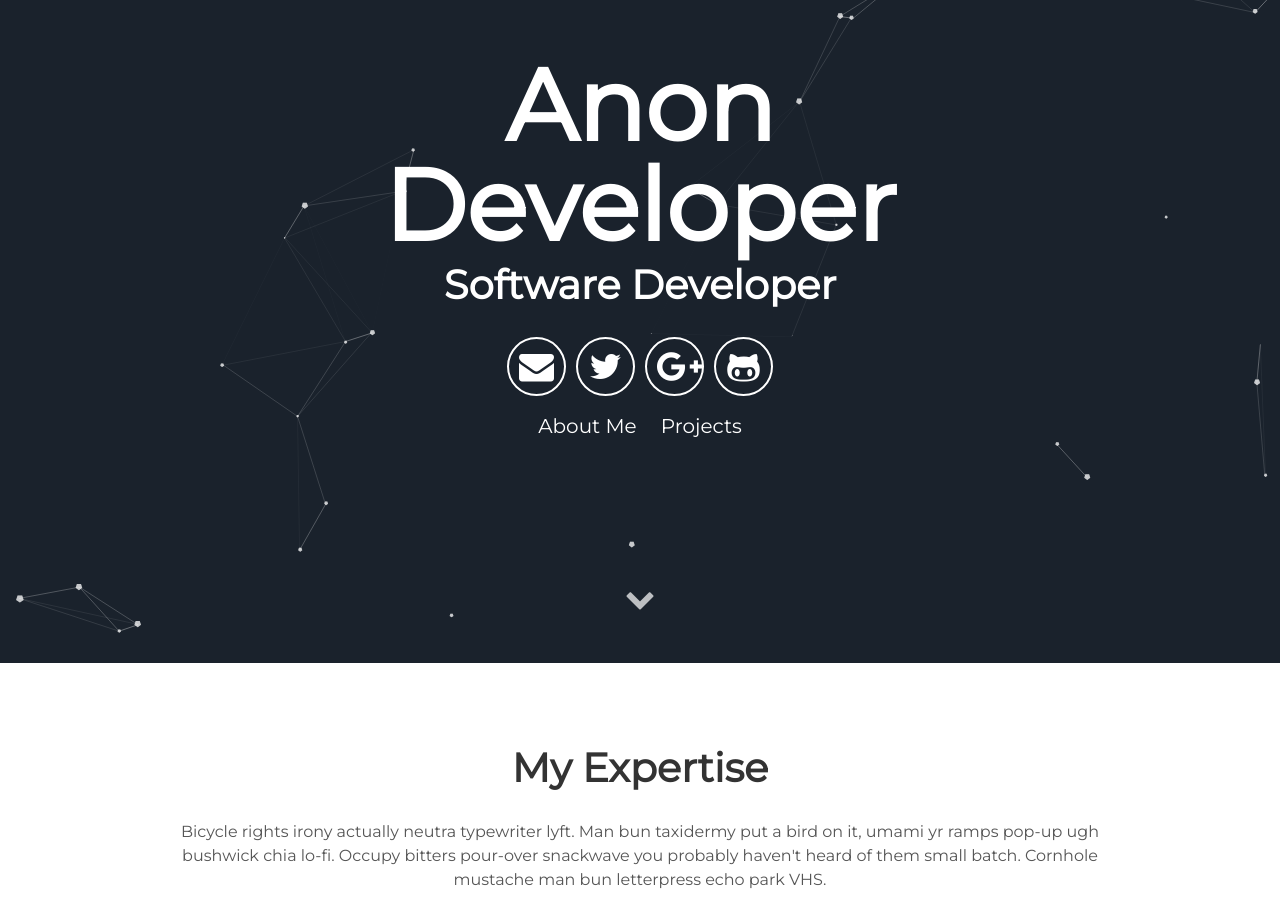
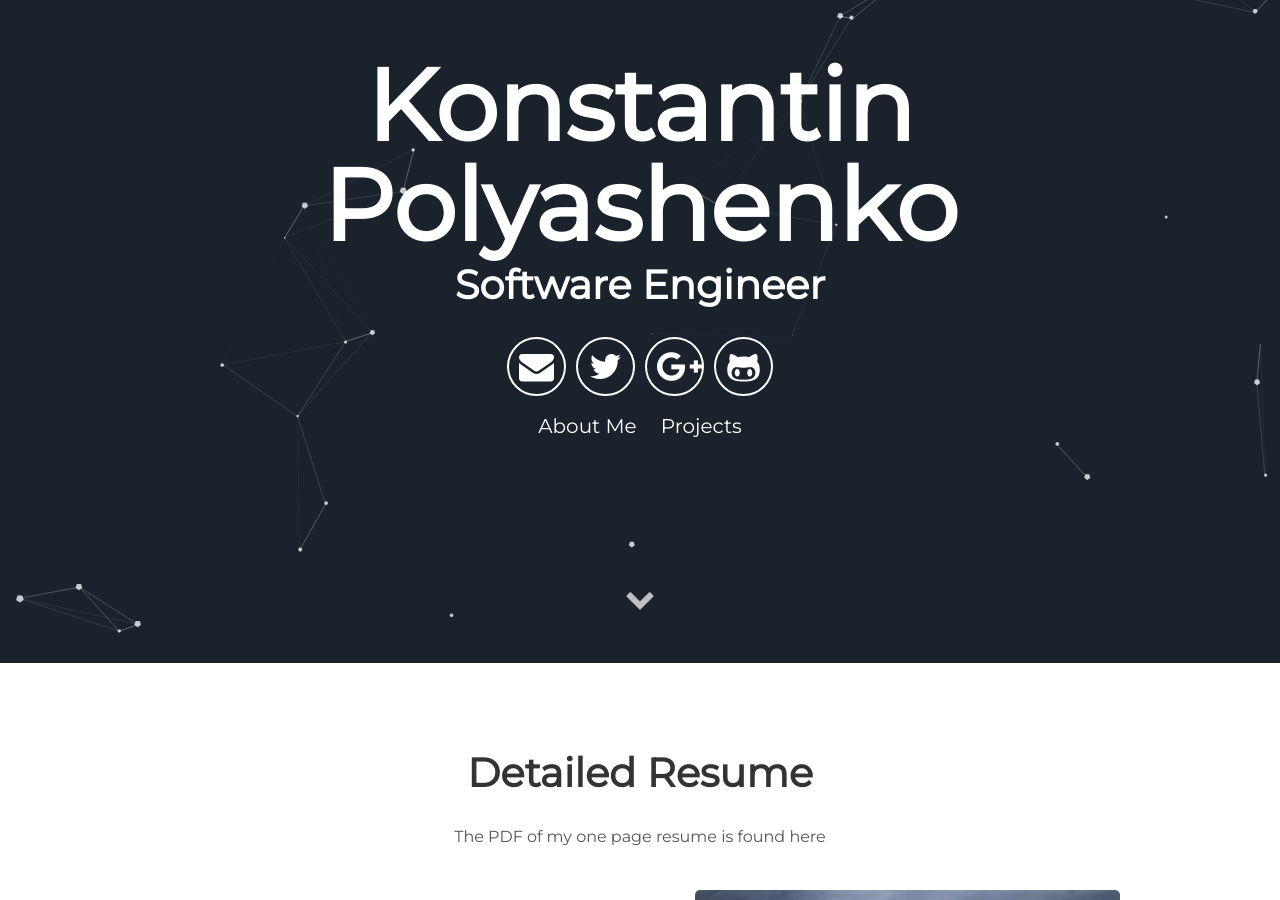
Before and after one commit to Velosareon/konopoly.github.io, a Jekyll site: the page built from index.html, in a window 1280 px wide and 900 px high, scrolled down 237 px. Built offline with Jekyll 4.4.1, drawn with Linux system fonts in a browser that asks for light colours; some of the changed text lies outside the part shown.

Commit message:
updated links and text

```diff
--- a/_config.yml
+++ b/_config.yml
@@ -1,17 +1,15 @@
 # Site settings
-title: A blog about lorem ipsum dolor sit amet
-description: A blog about lorem ipsum dolor sit amet
+title: konopoly.github.io
+description: Personal website of Konstantin Polyashenko
 # baseurl: "/particle" # the subpath of your site, e.g. /blog
 # url: "localhost:3000" # the base hostname & protocol for your site e.g. http://willianjusten.com.br
 
 # User settings
-username: Anon Developer
-user_description: Bicycle rights irony actually neutra typewriter lyft. Man bun taxidermy put a bird on it, umami yr ramps pop-up ugh bushwick chia lo-fi. Occupy bitters pour-over snackwave you probably haven't heard of them small batch. Cornhole mustache man bun letterpress echo park VHS.
-user_title: Software Developer
-email: anon@anon.com
-twitter_username: lorem_ipsum
-github_username:  lorem_ipsum
-gplus_username:  lorem_ipsum
+username: Konstantin Polyashenko
+user_description: Experienced software engineer with a passion for building amazing software.
+user_title: Software Engineer
+email: kpolyash@gmail.com
+github_username:  konopoly
 
 # Google-analytics
 google-analytics:
--- a/_includes/about.html
+++ b/_includes/about.html
@@ -1,6 +1,5 @@
  <div class="user-details">
-  <h1> My Expertise </h1>
-  <p> {{site.user_description}} </p>
+  <h1> Detailed Resume </h1>
 </div>
   <div class="user">
     <div class="tech">
--- a/_includes/projects.html
+++ b/_includes/projects.html
@@ -1,5 +1,6 @@
 <div class="user-details">
-  <h1> Featured Projects </h1>
+  <h1> Detailed Resume </h1>
+  <p>The PDF of my one page resume is found here</p>
 </div>
 <div class="user-projects">
   <div class="images-right">
@@ -14,16 +15,3 @@
     <a class="project-link" href="#">Check it out</a>
   </div>
 </div>
-<div class="user-projects">
-  <div class="images-left">
-    <img alt="mountains" src="{{ "/assets/img/skate.jpg" | prepend: site.baseurl }}" />
-  </div>
-  <div class="contents-right">
-    <h3> Project Title </h3>
-    <ul>
-      <li> Featured Skills</li>
-    </ul>
-    <p>Lorem ipsum dolor sit amet, consectetur adipisicing elit, sed do eiusmod tempor incididunt ut labore et dolore magna aliqua. Ut enim ad minim veniam, quis nostrud exercitation ullamco laboris nisi ut aliquip ex ea commodo consequat.</p>
-    <a class="project-link" href="#">Check it out</a>
-  </div>
-</div>
--- a/_layouts/default.html
+++ b/_layouts/default.html
@@ -3,9 +3,6 @@
   {% include head.html %}
   <body>
       {% include header.html %}
-      <section id="about">
-        {% include about.html %}
-      </section>
       <section id="projects">
         {% include projects.html %}
       </section>
```
